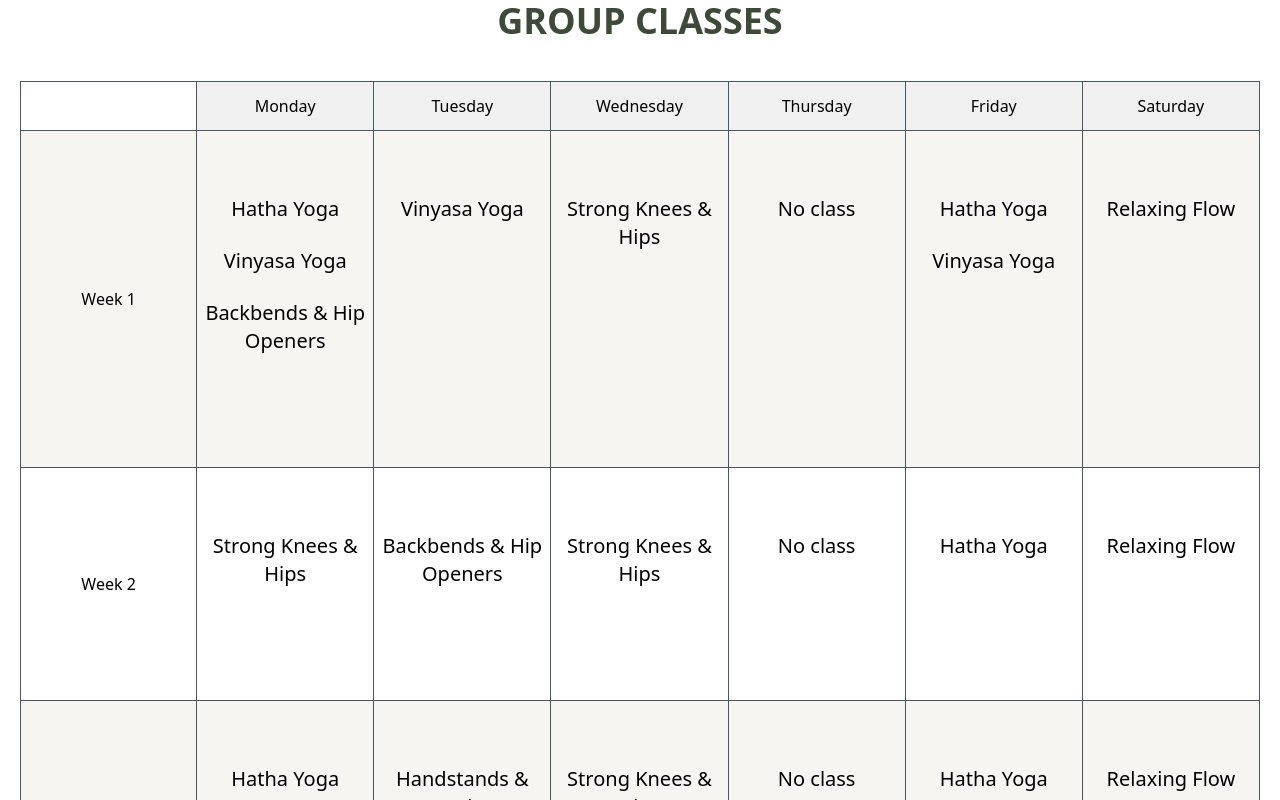
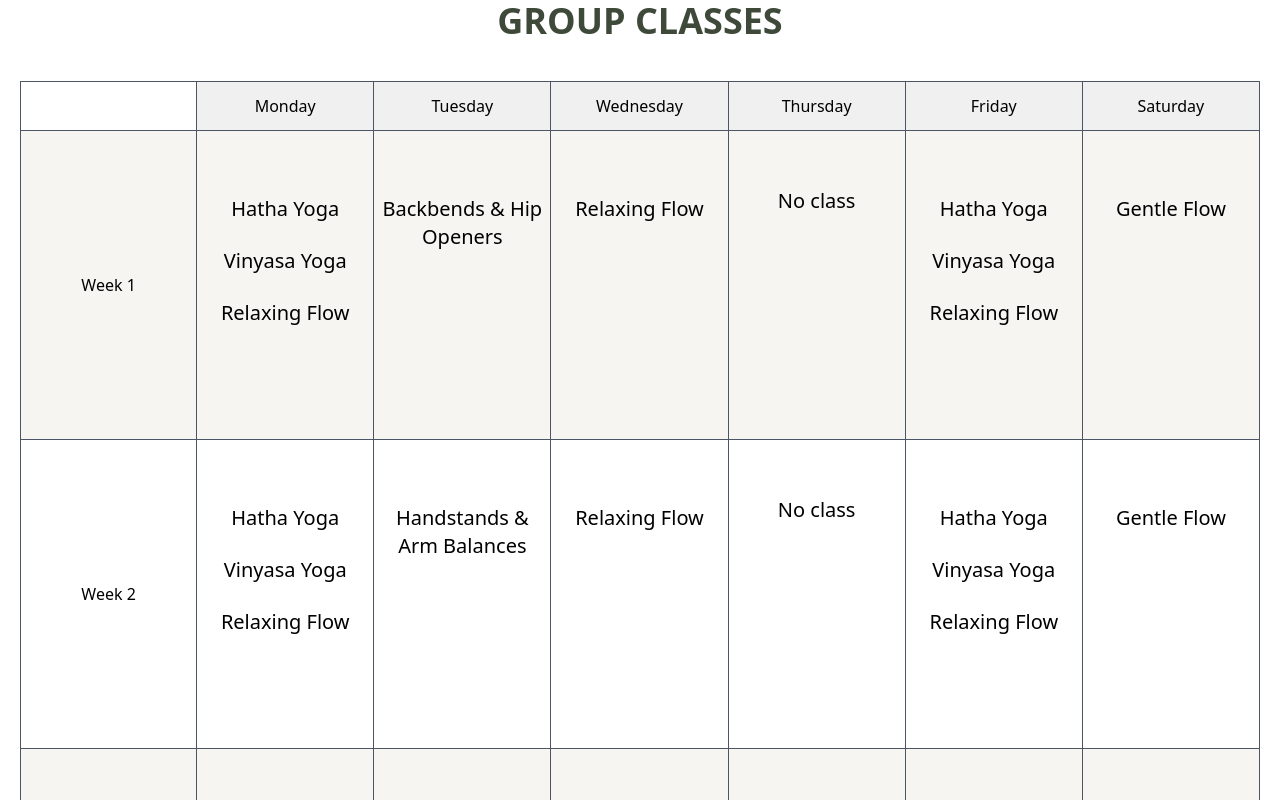
Before and after one commit to Anubhav710/project-yoga-website, a Next.js app: page /classes in a window 1280 px wide. Shown: the part 1240-2040 px from the top of the page. Built offline with nearby package versions, Linux system fonts and the light colour scheme.

Commit message:
updated time table

```diff
--- a/src/app/classes/components/TimeTable.tsx
+++ b/src/app/classes/components/TimeTable.tsx
@@ -17,6 +17,7 @@ type WeekDay = (typeof weekDays)[number];
 const classData = {
   classes: [
     {
+      id: 1,
       name: "Hatha Yoga",
       instructor: "",
       level: "Beginner",
@@ -25,6 +26,7 @@ const classData = {
       slots: "",
     },
     {
+      id: 2,
       name: "Vinyasa Yoga",
       instructor: "",
       level: "Advanced",
@@ -33,6 +35,7 @@ const classData = {
       slots: "",
     },
     {
+      id: 3,
       name: "Backbends & Hip Openers",
       instructor: "",
       level: "Beginner",
@@ -41,6 +44,7 @@ const classData = {
       slots: "",
     },
     {
+      id: 4,
       name: "Handstands & Arm Balances",
       instructor: "",
       level: "Advanced",
@@ -49,6 +53,7 @@ const classData = {
       slots: "",
     },
     {
+      id: 5,
       name: "Core & Self-Practice",
       instructor: "",
       level: "Advanced",
@@ -57,6 +62,7 @@ const classData = {
       slots: "",
     },
     {
+      id: 6,
       name: "Strong Knees & Hips",
       instructor: "",
       level: "Beginner",
@@ -65,6 +71,7 @@ const classData = {
       slots: "",
     },
     {
+      id: 7,
       name: "Relaxing Flow",
       instructor: "",
       level: "Beginner",
@@ -73,6 +80,7 @@ const classData = {
       slots: "",
     },
     {
+      id: 8,
       name: "Gentle Flow",
       instructor: "",
       level: "Beginner",
@@ -81,6 +89,7 @@ const classData = {
       slots: "",
     },
     {
+      id: 9,
       name: "No class",
       instructor: "",
       level: "",
@@ -95,12 +104,22 @@ const classData = {
 // Use the index of classData.classes, or null for empty
 // Now supports arrays of class indices for multiple classes in a single cell
 const schedule: Record<WeekDay, (number | number[] | null)[]> = {
-  Monday: [[0, 1, 2], 5, 0, 0],
-  Tuesday: [1, 2, [3, 4], 4], // Multiple classes on Tuesday Week 3
-  Wednesday: [5, 5, 5, 5],
+  Monday: [
+    [0, 1, 6],
+    [0, 1, 6],
+    [0, 1, 6],
+    [0, 1, 6],
+  ],
+  Tuesday: [[2], [3], [4], [5]], // Multiple classes on Tuesday Week 3
+  Wednesday: [[6], [6], [6], [6]],
   Thursday: [7, 7, 7, 7],
-  Friday: [[0, 1], 0, 0, 0], // Multiple classes on Friday Week 1
-  Saturday: [6, 6, 6, 6],
+  Friday: [
+    [0, 1, 6],
+    [0, 1, 6],
+    [0, 1, 6],
+    [0, 1, 6],
+  ], // Multiple classes on Friday Week 1
+  Saturday: [[7], [7], [7], [7]],
 };
 
 const TimeTable = () => {
@@ -141,7 +160,7 @@ const TimeTable = () => {
     // If it's an array of class indices, return an array of class info
     if (Array.isArray(classEntry)) {
       return classEntry.map((index) =>
-        index === 7
+        index === 8
           ? {
               name: "No class",
               instructor: "",
@@ -372,12 +391,15 @@ export const MultipleClassCard: React.FC<MultipleClassCardProps> = ({
   classInfoArray,
   isAlternate,
 }) => {
+  const isNoClass = classInfoArray[0].name === "No class";
+
   return (
     <div
       className={`space-y-2 justify-between flex flex-col gap-2 cursor-pointer items-center border-r border-b border-gray-600 relative group hover:bg-[#E2E8E0] duration-500 transition-all ${
         isAlternate ? "bg-[#F7F5F2]" : ""
       }`}
     >
+      {!isNoClass && (
         <div className="bg-dark-green w-full flex flex-col items-center py-2 absolute -top-4 text-white font-thin opacity-0 group-hover:opacity-100 duration-500 transition-all z-10">
           <h1 className="text-sm md:text-base font-semibold">
             {classInfoArray[0].level}
@@ -385,6 +407,7 @@ export const MultipleClassCard: React.FC<MultipleClassCardProps> = ({
           <span className="text-xs md:text-sm">{classInfoArray[0].time}</span>
           <div className="bg-dark-green h-4 w-4 rotate-45 absolute -bottom-2"></div>
         </div>
+      )}
 
       <div className="py-4 md:py-14 px-0.5 w-full">
         {classInfoArray.map((classInfo, index) => (
@@ -402,9 +425,11 @@ export const MultipleClassCard: React.FC<MultipleClassCardProps> = ({
         ))}
       </div>
 
+      {!isNoClass && (
         <div className="bg-dark-green w-full flex justify-center py-2 text-white font-thin scale-y-0 origin-bottom group-hover:scale-y-100 duration-200 transition-all">
           <h1 className="text-sm md:text-base">Book Now</h1>
         </div>
+      )}
     </div>
   );
 };
```
Lines whose indentation alone changed are shown as unchanged.
